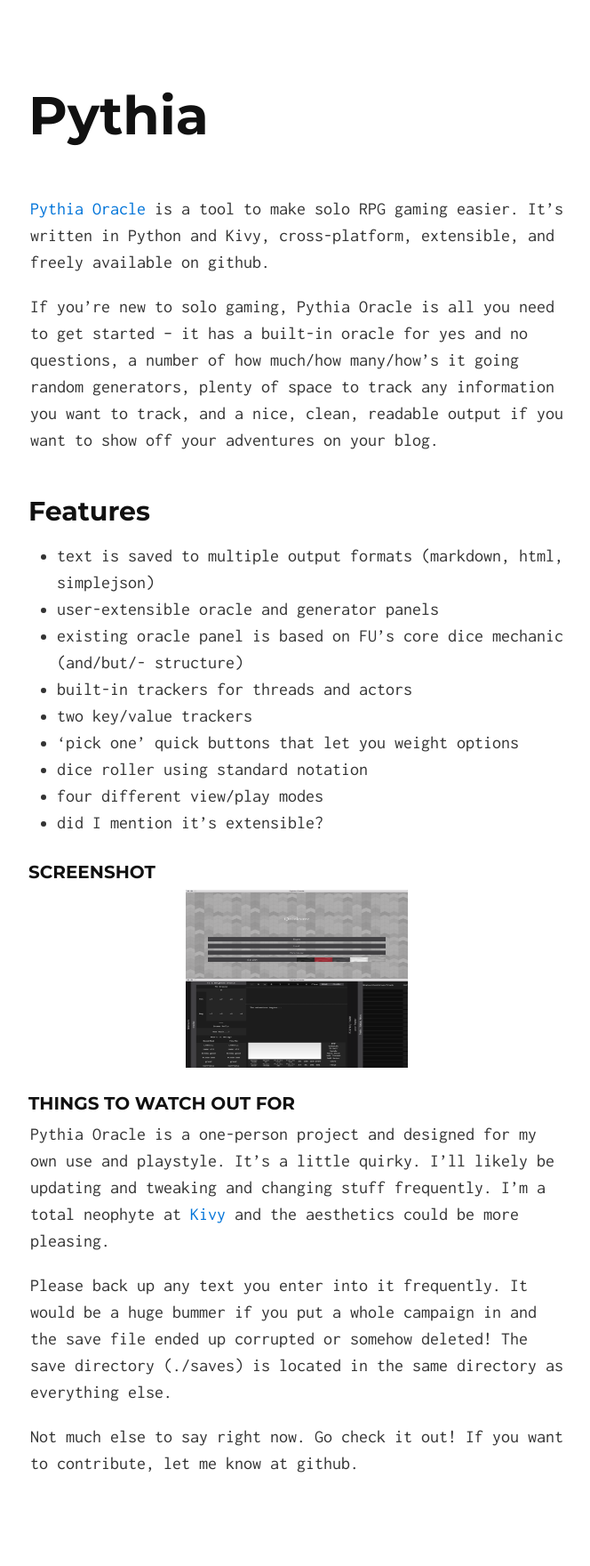
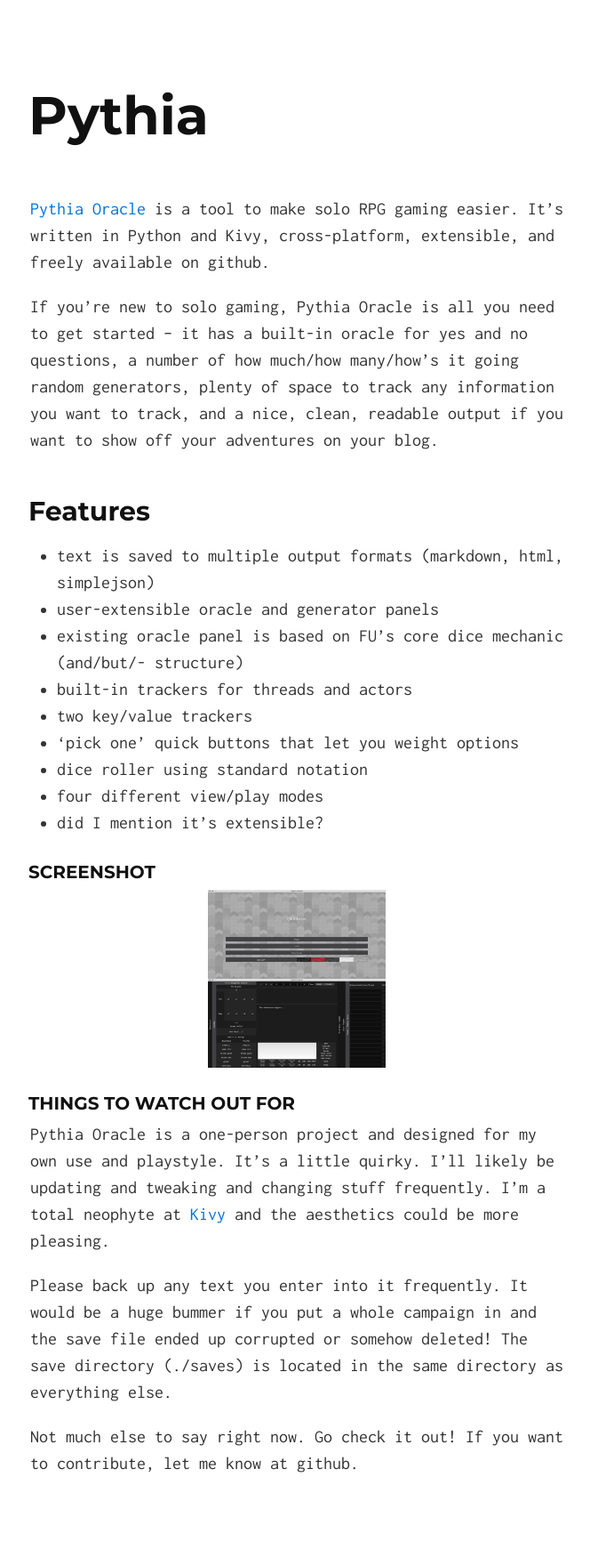
Before and after one commit to exposit/pythia-oracle, a Jekyll site: the page built from index.md, in a window 1280 px wide. Shown: the whole page at 89% size, without its empty margins (306-970 px from the left). Built offline with Jekyll 4.4.1, drawn with Linux system fonts in a browser that asks for light colours.

Commit message:
updating images

```diff
--- a/index.md
+++ b/index.md
@@ -20,8 +20,8 @@
 
 ### Screenshot
 
-<img src="{{site.baseurl}}img/screenshot1.png" alt="title screen" height="100" width="250">
-<img src="{{site.baseurl}}img/screenshot2.png" alt="main screen" height="100" width="250">
+<a href="{{site.baseurl}}img/screenshot1.png"><img src="{{site.baseurl}}img/screenshot1.png" alt="title screen" height="100" width="200"></a>
+<a href="{{site.baseurl}}img/screenshot2.png"><img src="{{site.baseurl}}img/screenshot2.png" alt="main screen" height="100" width="200"></a>
 
 ### Things to watch out for
 
```
